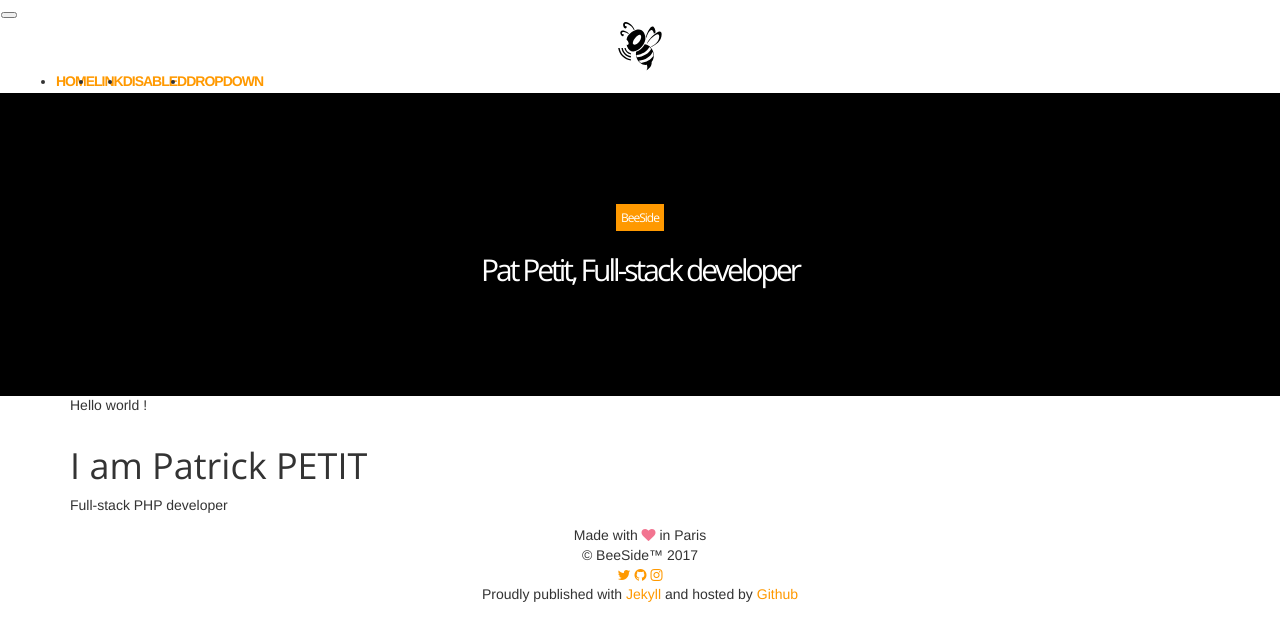
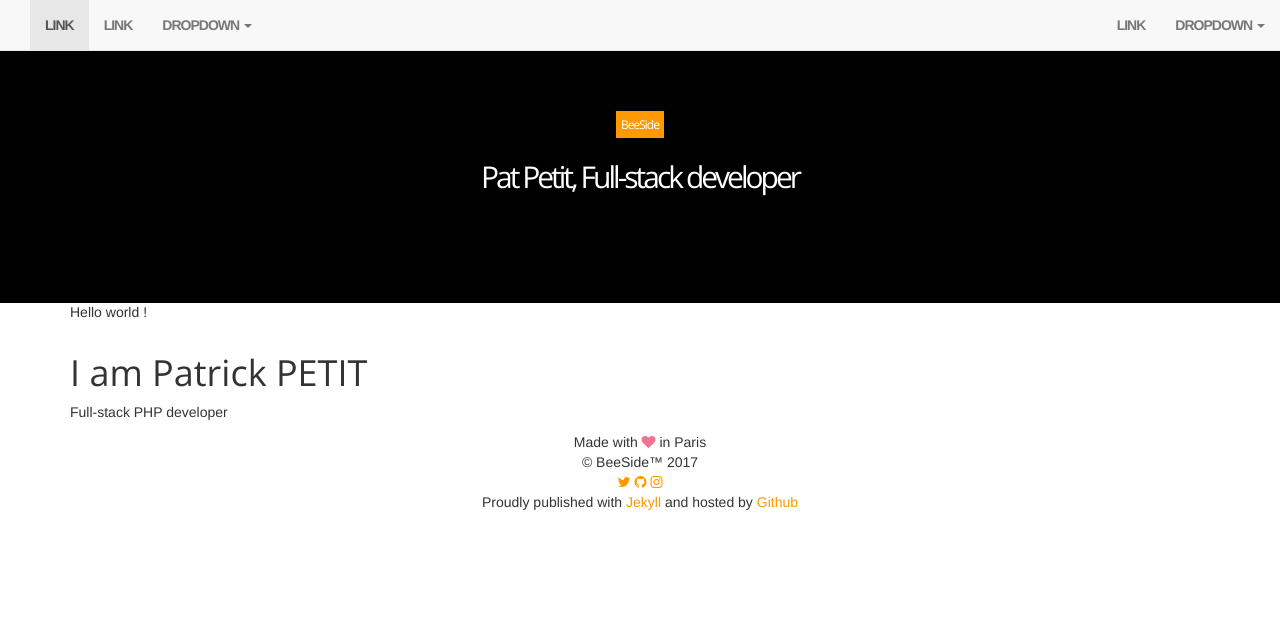
Before and after one commit to beeside/beeside, a Jekyll site: the page built from index.html, in a window 1280 px wide. Shown: the top 641 px of the page. Built offline with Jekyll 4.4.1, drawn with Linux system fonts in a browser that asks for light colours; nearby versions of some CDN libraries.

Commit message:
updates navbar

```diff
--- a/_includes/nav.html
+++ b/_includes/nav.html
@@ -1,29 +1,50 @@
 
-<nav class="navbar navbar-toggleable-md  fixed-top">
-    <button class="navbar-toggler navbar-toggler-right" type="button" data-toggle="collapse" data-target="#navbarsExampleDefault" aria-controls="navbarsExampleDefault" aria-expanded="false" aria-label="Toggle navigation">
-        <span class="navbar-toggler-icon"></span>
-    </button>
-    <a class="logo" href="{{ site.url }}"><img src="{{ site.url }}/assets/images/{{ site.logo }}" alt="BeeSide" /></a>
 
-    <div class="collapse navbar-collapse" id="navbarsExampleDefault">
-        <ul class="navbar-nav mr-auto">
-            <li class="nav-item active">
-                <a class="nav-link" href="#">Home <span class="sr-only">(current)</span></a>
-            </li>
-            <li class="nav-item">
-                <a class="nav-link" href="#">Link</a>
-            </li>
-            <li class="nav-item">
-                <a class="nav-link disabled" href="#">Disabled</a>
-            </li>
-            <li class="nav-item dropdown">
-                <a class="nav-link dropdown-toggle" href="http://example.com" id="dropdown01" data-toggle="dropdown" aria-haspopup="true" aria-expanded="false">Dropdown</a>
-                <div class="dropdown-menu" aria-labelledby="dropdown01">
-                    <a class="dropdown-item" href="#">Action</a>
-                    <a class="dropdown-item" href="#">Another action</a>
-                    <a class="dropdown-item" href="#">Something else here</a>
-                </div>
-            </li>
-        </ul>
-    </div>
+<nav class="navbar navbar-default navbar-fixed-top" role="navigation">
+    <div class="container-fluid">
+        <!-- Brand and toggle get grouped for better mobile display -->
+        <div class="navbar-header">
+            <button type="button" class="navbar-toggle collapsed" data-toggle="collapse" data-target="#bs-example-navbar-collapse-1" aria-expanded="false">
+                <span class="sr-only">Toggle navigation</span>
+                <span class="icon-bar"></span>
+                <span class="icon-bar"></span>
+                <span class="icon-bar"></span>
+            </button>
+            <a class="navbar-brand navbar-logo" href="{{ site.url }}"><img src="{{ site.url }}/assets/images/{{ site.logo }}" alt="BeeSide" /></a>
+        </div>
+
+        <!-- Collect the nav links, forms, and other content for toggling -->
+        <div class="collapse navbar-collapse" id="navbar-collapsed">
+            <ul class="nav navbar-nav">
+                <li class="active"><a href="#">Link <span class="sr-only">(current)</span></a></li>
+                <li><a href="#">Link</a></li>
+                <li class="dropdown">
+                    <a href="#" class="dropdown-toggle" data-toggle="dropdown" role="button" aria-haspopup="true" aria-expanded="false">Dropdown <span class="caret"></span></a>
+                    <ul class="dropdown-menu">
+                        <li><a href="#">Action</a></li>
+                        <li><a href="#">Another action</a></li>
+                        <li><a href="#">Something else here</a></li>
+                        <li role="separator" class="divider"></li>
+                        <li><a href="#">Separated link</a></li>
+                        <li role="separator" class="divider"></li>
+                        <li><a href="#">One more separated link</a></li>
+                    </ul>
+                </li>
+            </ul>
+
+            <ul class="nav navbar-nav navbar-right">
+                <li><a href="#">Link</a></li>
+                <li class="dropdown">
+                    <a href="#" class="dropdown-toggle" data-toggle="dropdown" role="button" aria-haspopup="true" aria-expanded="false">Dropdown <span class="caret"></span></a>
+                    <ul class="dropdown-menu">
+                        <li><a href="#">Action</a></li>
+                        <li><a href="#">Another action</a></li>
+                        <li><a href="#">Something else here</a></li>
+                        <li role="separator" class="divider"></li>
+                        <li><a href="#">Separated link</a></li>
+                    </ul>
+                </li>
+            </ul>
+        </div><!-- /.navbar-collapse -->
+    </div><!-- /.container-fluid -->
 </nav>
```
